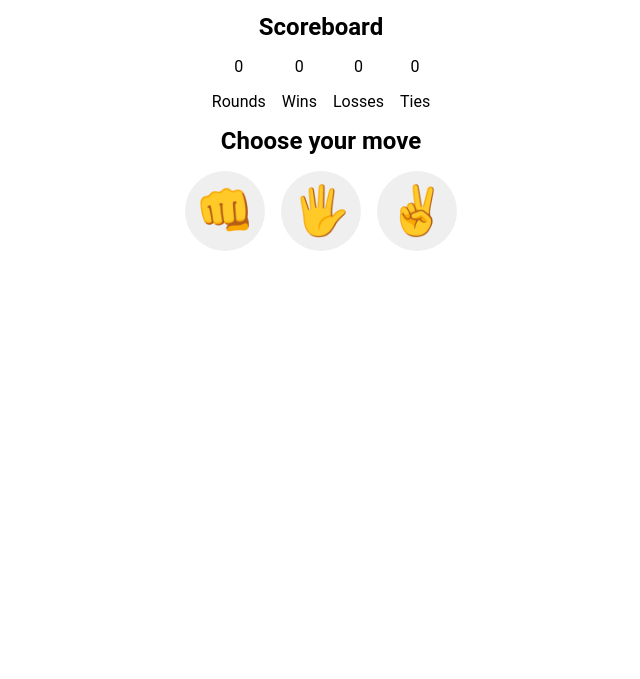
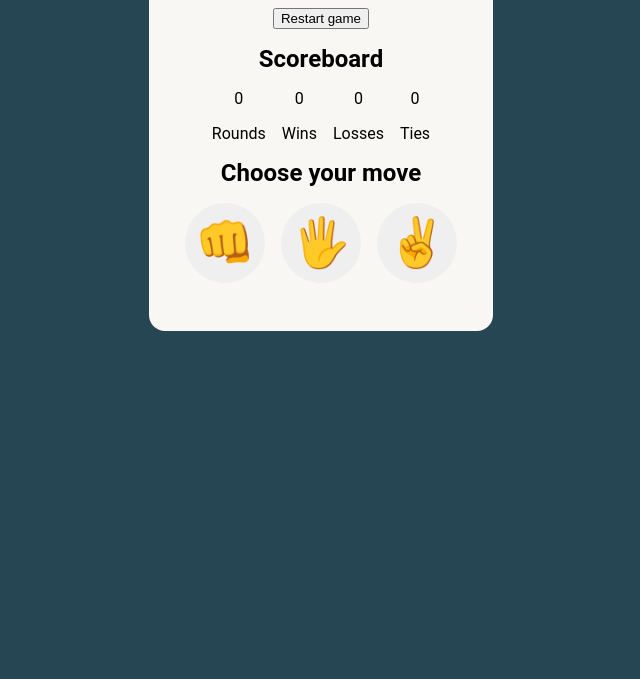
Before and after one commit to CarlosLacerda92/rock-paper-scissors, a plain HTML site: page index.html in a window 1280 px wide. Shown: the part 121-800 px from the top of the page, without its empty margins (319-959 px from the left). Drawn offline with Linux system fonts and the light colour scheme.

Commit message:
style: create wrapper for page content

```diff
--- a/index.html
+++ b/index.html
@@ -10,6 +10,7 @@
     </head>
 
     <body>
+        <div class="page-wrapper">
             <header>
                 <h1>
                     Rock, Paper, Scissors
@@ -76,7 +77,7 @@
                     <span id="humanIcon" class="rps-icon">
                     </span>
                     <span>
-                    X
+                        VS
                     </span>
                     <span id="computerIcon" class="rps-icon">
                     </span>
@@ -87,5 +88,6 @@
                     </span>
                 </section>
             </main>
+        </div>
     </body>
 </html>
--- a/style.css
+++ b/style.css
@@ -1,10 +1,25 @@
+:root {
+    --page-background-color: #264653;
+    --wrapper-background-color: #f9f7f3;
+}
+
 body {
     font-family: 'Roboto', sans-serif;
+    display: flex;
+    justify-content: center;
+    align-items: center;
+    background-color: var(--page-background-color);
+}
+
+div.page-wrapper {
     display: flex;
     flex-direction: column;
     justify-content: center;
     align-items: center;
     gap: 1rem;
+    background-color: var(--wrapper-background-color);
+    padding: 2rem 1rem;
+    border-radius: 1rem;
 }
 
 header {
```
Lines whose indentation alone changed are shown as unchanged.
